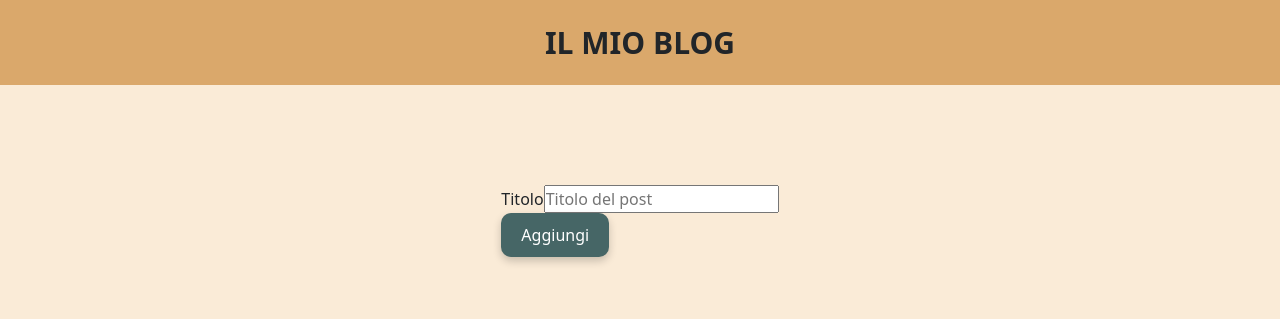
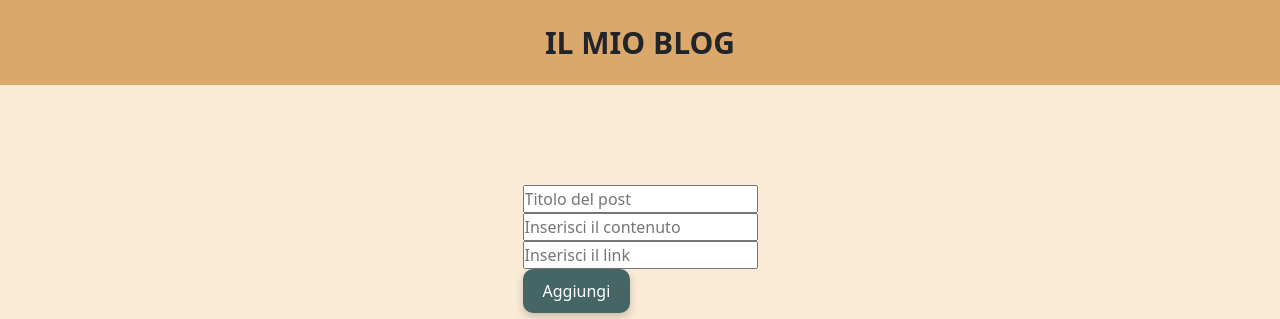
Before and after one commit to AlessandroPuglisi21/react-form-multifield, a React (Vite) app: page / in a window 1280 px wide. Shown: the top 319 px of the page. Built offline with nearby package versions, Linux system fonts and the light colour scheme.

Commit message:
ADD: Content

```diff
--- a/components/card.jsx
+++ b/components/card.jsx
@@ -3,10 +3,10 @@ import style from "../components/card.module.css";
 import initialPosts from "../components/posts";
 
 const initialPostsData = {
-  title: '',
-  image: '',
-  content: '',
-  tags: '',
+  title: "",
+  image: "",
+  content: "",
+  tags: "",
   published: true,
 };
 
@@ -18,7 +18,8 @@ export default function Card() {
 
   function handleFormData(e) {
     const key = e.target.name;
-    const value = e.target.type === "checkbox" ? e.target.checked : e.target.value;
+    const value =
+      e.target.type === "checkbox" ? e.target.checked : e.target.value;
 
     const newFormData = {
       ...formData,
@@ -33,7 +34,7 @@ export default function Card() {
     const newTitle = formData.title.trim();
     const newTags = formData.tags.trim().toLocaleUpperCase().split("-");
 
-    if (newTitle === '' || newTags.length === 0) return;
+    if (newTitle === "" || newTags.length === 0) return;
 
     const addedPost = {
       id: Date.now(),
@@ -58,9 +59,10 @@ export default function Card() {
       {/* FORM */}
       <div className={style.formContainer}>
         <form onSubmit={addPost}>
+
           {/* TITOLO */}
           <div>
-            <label htmlFor="title">Titolo</label>
+            <label htmlFor="title"></label>
             <input
               id="title"
               name="title"
@@ -70,9 +72,37 @@ export default function Card() {
               placeholder="Titolo del post"
             />
           </div>
+
           {/* CONTENUTO */}
+          <div>
+            <label htmlFor="contenuto"></label>
+            <input
+              id="content"
+              name="content"
+              onChange={handleFormData}
+              value={formData.content}
+              type="text"
+              placeholder="Inserisci il contenuto"
+            />
+          </div>
 
-          <input type="submit" value="Aggiungi" className={style.submitButton} />
+          {/* IMMAGINE*/}
+          <div>
+            <label htmlFor="img"></label>
+              <input
+              id="img"
+              name="img"
+              onChange={handleFormData}
+              value={formData.image}
+              type="text"
+              placeholder="Inserisci il link"
+            />
+          </div>
+          <input
+            type="submit"
+            value="Aggiungi"
+            className={style.submitButton}
+          />
         </form>
       </div>
 
@@ -81,9 +111,14 @@ export default function Card() {
         {publishedPosts.length > 0 ? (
           publishedPosts.map((post) => (
             <div key={post.id} className={style.cardbody}>
-              <img src={post.image || "/path-to-default-image.jpg"} alt={post.title || "Post"} />
+              <img
+                src={post.image || "/path-to-default-image.jpg"}
+                alt={post.title || "Post"}
+              />
               <h3>{post.title}</h3>
-              <h5 style={{ color: post.tags.includes("HTML") ? "red" : "blue" }}>
+              <h5
+                style={{ color: post.tags.includes("HTML") ? "red" : "blue" }}
+              >
                 Tag: {post.tags.join(", ")}
               </h5>
               <p>Contenuto: {post.content}</p>
```
